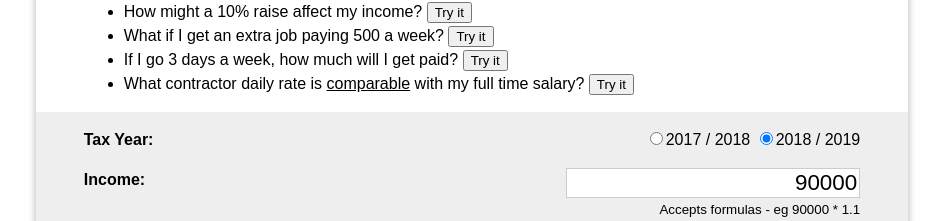
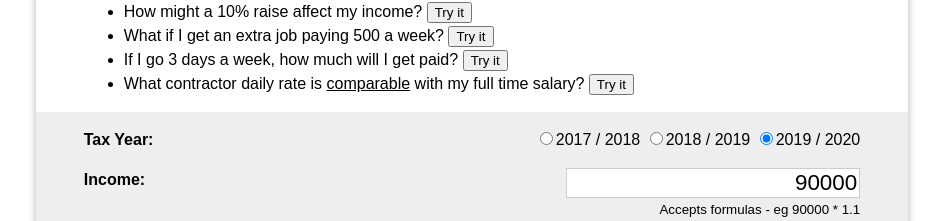
Before and after one commit to zorfling/quick-tax-calc, a React (Create React App) app: page / in a window 1280 px wide. Shown: the part 243-464 px from the top of the page, without its empty margins (168-1111 px from the left). Built offline with nearby package versions, Linux system fonts and the light colour scheme.

Commit message:
Add FY2020

```diff
--- a/src/App.js
+++ b/src/App.js
@@ -71,6 +71,28 @@ const taxTables = {
       offset: 0,
       rate: 0.19
     }
+  },
+  2020: {
+    top: {
+      min: 180000,
+      offset: 54097,
+      rate: 0.45
+    },
+    upperMiddle: {
+      min: 90000,
+      offset: 20797,
+      rate: 0.37
+    },
+    lowerMiddle: {
+      min: 37000,
+      offset: 3572,
+      rate: 0.325
+    },
+    bottom: {
+      min: 18200,
+      offset: 0,
+      rate: 0.19
+    }
   }
 };
 
@@ -79,7 +101,7 @@ class App extends Component {
     income: 90000,
     parsedIncome: 90000,
     rememberedFortnightlyAfterTax: null,
-    taxYearEnding: 2019
+    taxYearEnding: 2020
   };
 
   calculateTax() {
```
Also changed, not shown: 1 other file (tests, documents, lock files or other folders).
